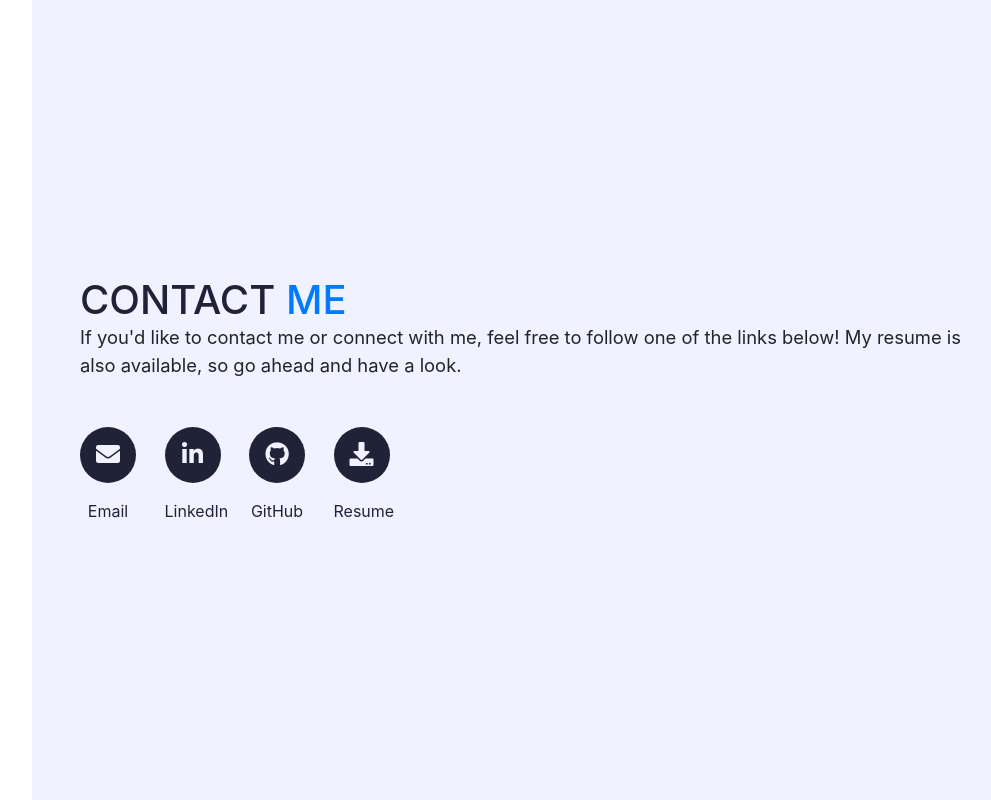
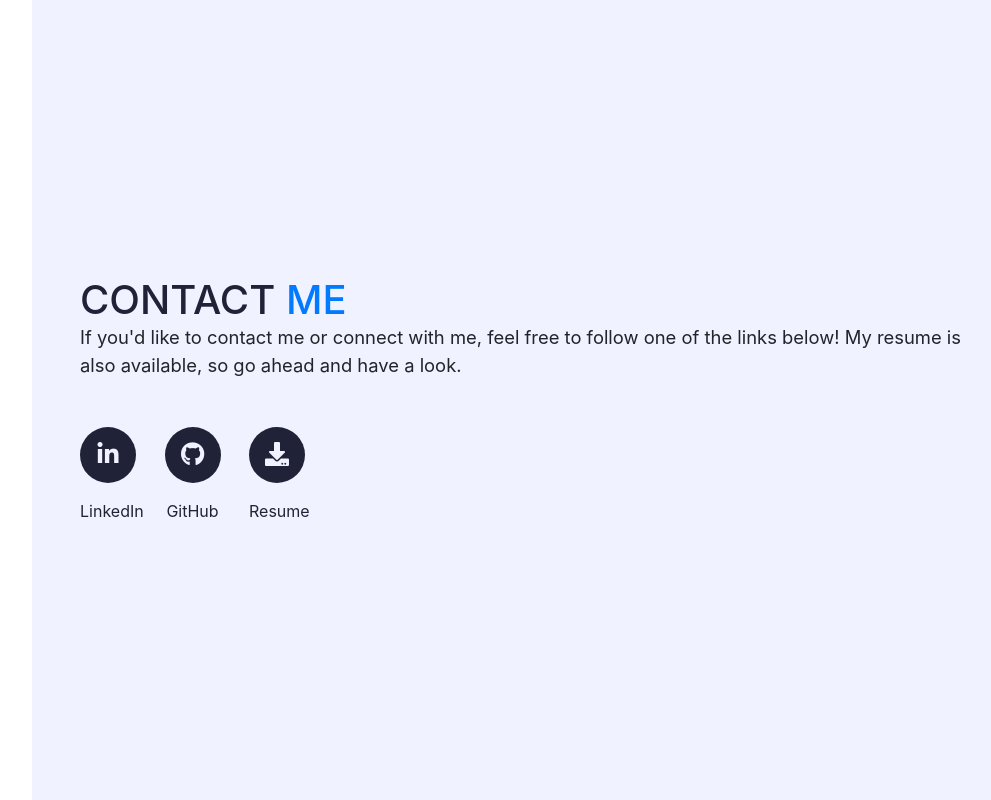
Before and after one commit to jorovernier/portfolio, a website with bundled scripts: page index.html in a window 1280 px wide. Shown: the part 9068-9868 px from the top of the page, without its empty margins (240-1231 px from the left). Built offline with nearby package versions, Linux system fonts and the light colour scheme; a script that the page names is missing; a web font is replaced by a local one.

Commit message:
changed layout slightly

```diff
--- a/index.html
+++ b/index.html
@@ -338,10 +338,6 @@
         </h1>
         <p class="lead mb-5">If you'd like to contact me or connect with me, feel free to follow one of the links below! My resume is also available, so go ahead and have a look.</p>
         <div class="social-icons">
-          <a href="mailto:jorovernier@gmail.com">
-            <i class="fa fa-envelope"></i>
-            <p class="name-plate">Email</p>
-          </a>
           <a href="https://www.linkedin.com/in/joely-vernier/" target="_blank" rel="noopener noreferrer">
             <i class="fab fa-linkedin-in"></i>
             <p class="name-plate">LinkedIn</p>
```
